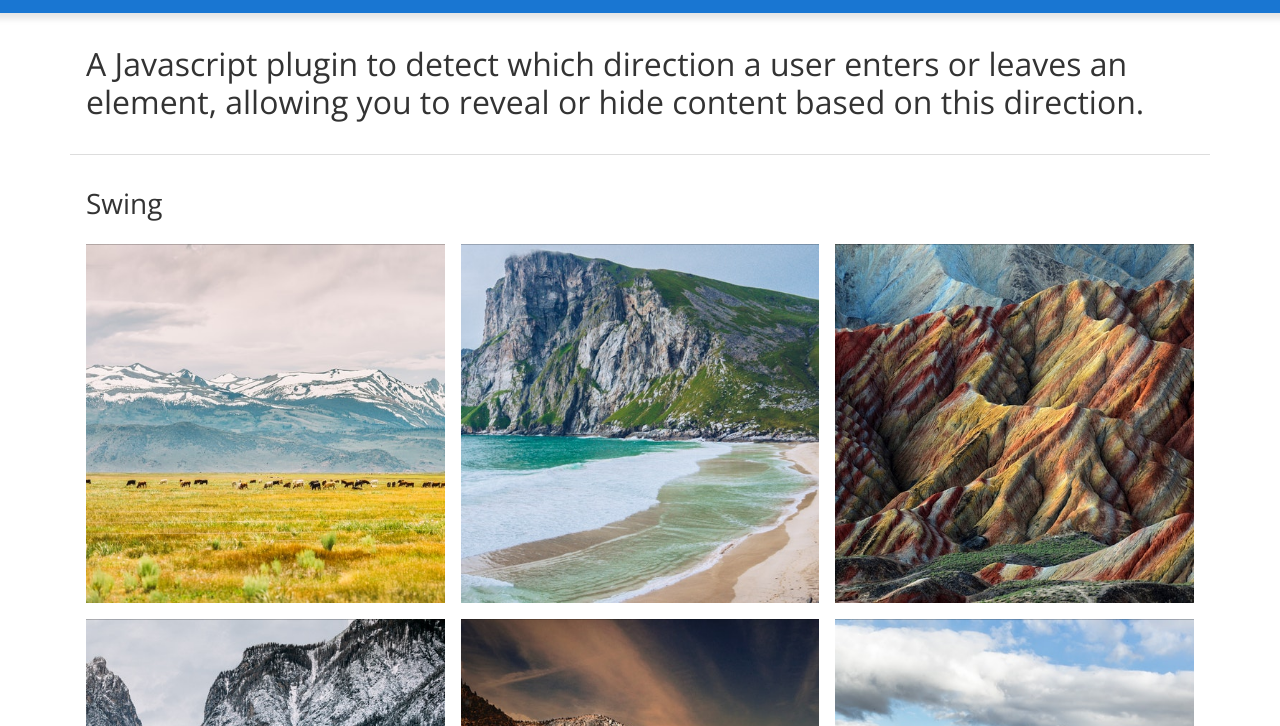
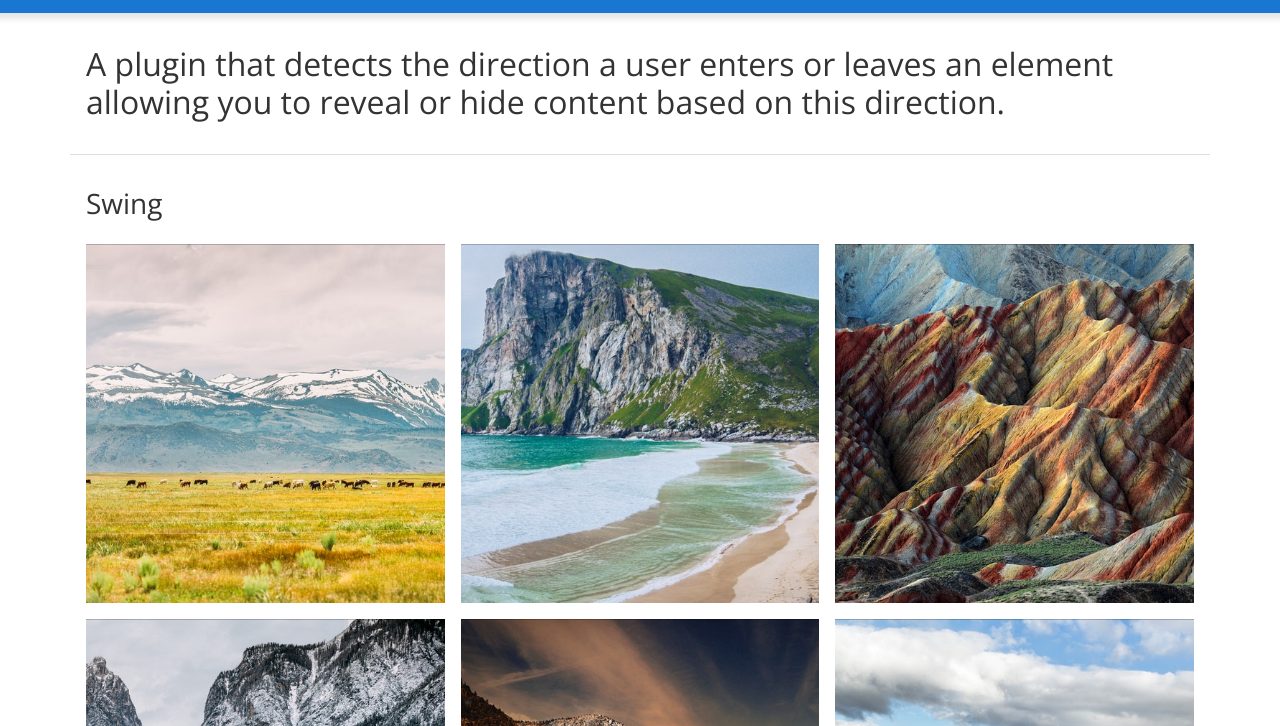
Before and after one commit to NigelOToole/direction-reveal, a website with bundled scripts: page docs/index.html in a window 1280 px wide. Shown: the part 74-800 px from the top of the page. Built offline with nearby package versions, Linux system fonts and the light colour scheme.

Commit message:
Minor updates to documentation

```diff
--- a/docs/index.html
+++ b/docs/index.html
@@ -28,7 +28,7 @@
 
     <div class="fullwidth">
       <div class="container separator">
-        <h2 class="m-0">A Javascript plugin to detect which direction a user enters or leaves an element, allowing you to reveal or hide content based on this direction.</h2>
+        <h2 class="m-0">A plugin that detects the direction a user enters or leaves an element allowing you to reveal or hide content based on this direction.</h2>
       </div>
     </div>
 
--- a/package.json
+++ b/package.json
@@ -1,7 +1,7 @@
 {
   "name": "direction-reveal",
-  "description": "A Javascript plugin to detect which direction a user enters or leaves an element, allowing you to reveal or hide content based on this direction.",
-  "version": "2.0.0",
+  "description": "A plugin that detects the direction a user enters or leaves an element allowing you to reveal or hide content based on this direction.",
+  "version": "2.0.1",
   "main": "src/scripts/direction-reveal-umd.js",
   "esnext": "src/scripts/direction-reveal.js",
   "repository": {
```
Also changed, not shown: src/index.html (+1 -1 lines), README.md.
